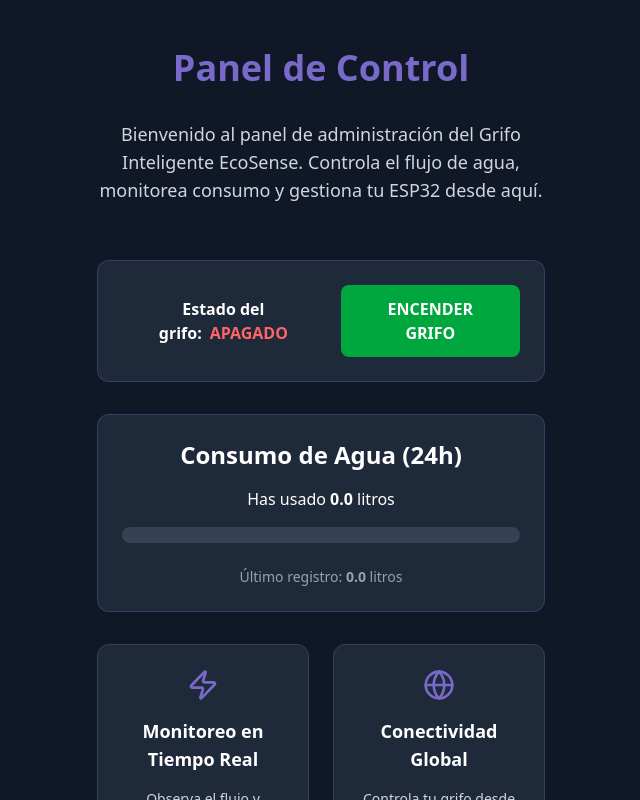
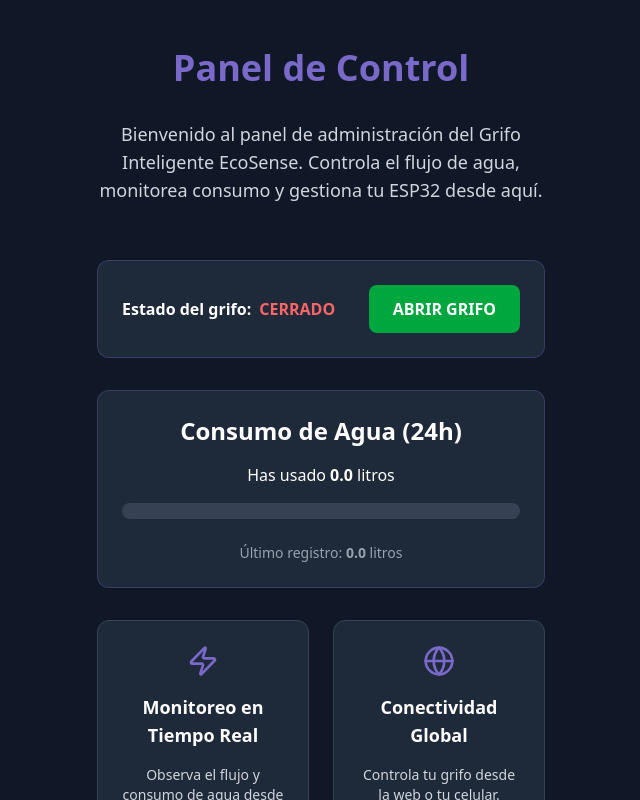
Before and after one commit to deylleranchundiaalcivar34-stack/eco-sense, a React (Vite) app: page /panel in a window 1280 px wide. Shown: the top 800 px of the page, without its empty margins (319-959 px from the left). Built offline with nearby package versions, Linux system fonts and the light colour scheme; no server answers; the database is empty; sample sign-in values are in the browser's storage.

Commit message:
Actualizacion Control

```diff
--- a/src/pages/PanelControl.jsx
+++ b/src/pages/PanelControl.jsx
@@ -49,7 +49,7 @@ const PanelControl = () => {
           });
         }
 
-        setIsGrifoOn(data?.grifoState ?? false);
+        setIsGrifoOn(data?.valvulaAbierta ?? data?.grifoState ?? false);
         setWaterUsed(updatedWaterUsed);
         setLastWaterUsed(updatedLastWaterUsed);
         setLoading(false);
@@ -59,6 +59,7 @@ const PanelControl = () => {
     return () => unsubscribe();
   }, [navigate]);
 
+  // Envía comando al ESP32
   const sendCommandToESP32 = async (turnOn) => {
     try {
       await fetch(`https://TU_ESP32_IP/comando`, {
@@ -71,12 +72,22 @@ const PanelControl = () => {
     }
   };
 
+  // Toggle de la válvula / grifo
   const toggleGrifo = () => {
     const newState = !isGrifoOn;
     setIsGrifoOn(newState);
     sendCommandToESP32(newState);
+
     const user = auth.currentUser;
-    if (user) set(ref(db, `users/${user.uid}/grifoState`), newState);
+    if (user) {
+      // Actualiza estado de la válvula
+      set(ref(db, `users/${user.uid}/valvulaAbierta`), newState);
+
+      // Si se apaga el grifo, guarda último valor de litros
+      if (!newState) {
+        set(ref(db, `users/${user.uid}/lastWaterUsed`), waterUsed);
+      }
+    }
   };
 
   if (loading) {
@@ -117,7 +128,7 @@ const PanelControl = () => {
                 isGrifoOn ? "text-green-400" : "text-red-400"
               }`}
             >
-              {isGrifoOn ? "ENCENDIDO" : "APAGADO"}
+              {isGrifoOn ? "ABIERTO" : "CERRADO"}
             </span>
           </div>
           <button
@@ -128,7 +139,7 @@ const PanelControl = () => {
                 : "bg-green-600 hover:bg-green-500"
             }`}
           >
-            {isGrifoOn ? "APAGAR GRIFO" : "ENCENDER GRIFO"}
+            {isGrifoOn ? "CERRAR GRIFO" : "ABRIR GRIFO"}
           </button>
         </div>
 
```
